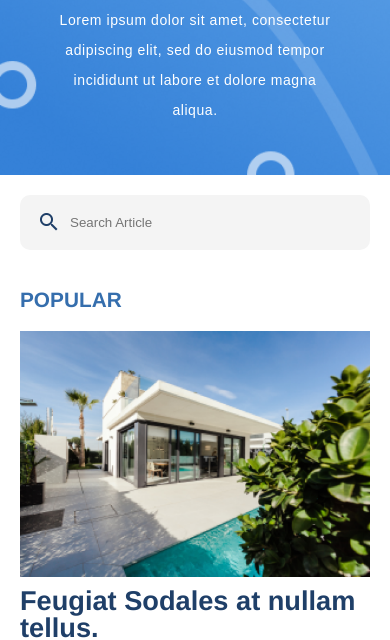
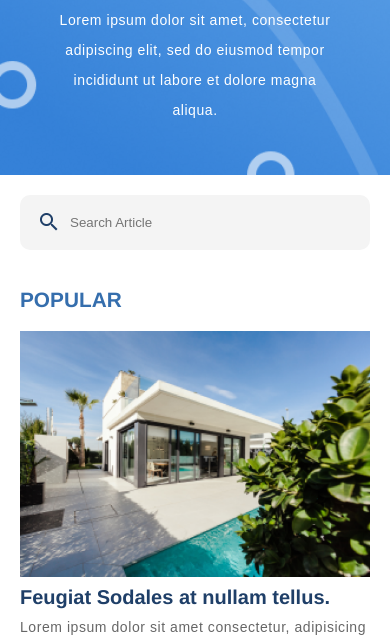
Before and after one commit to Dede1421/Hackaton-s6, a plain HTML site: page index.html in a window 390 px wide. Shown: the part 222-862 px from the top of the page. Drawn offline with Linux system fonts and the light colour scheme.

Commit message:
Se finalizó el RWD

```diff
--- a/styles/molecules/_article-f1.scss
+++ b/styles/molecules/_article-f1.scss
@@ -12,11 +12,10 @@
       .article-footer {
         padding-top: 10px;
       }
-
-      padding-right: 0px;
     }
 
     @include breakpoints(sm) {
+      padding-right: 0px;
       p {
         font-size: 14px;
       }
@@ -46,6 +45,10 @@
     @include breakpoints(sm) {
       padding: 10px 0px 10px;
     }
+
+    @include breakpoints(xsm) {
+      font-size: 20px;
+    }
   }
 
   @include breakpoints(sm) {
--- a/styles/molecules/_article-f2.scss
+++ b/styles/molecules/_article-f2.scss
@@ -10,10 +10,10 @@
   h2 {
     font-size: map-get($font-size, article-f2);
     line-height: map-get($line-height, popular);
+    padding: 10px 0px 10px;
 
     @include breakpoints(md) {
       font-size: 1.1rem;
-      padding: 10px 0px 10px;
     }
   }
 
```
Also changed, not shown: styles/main.css, 1 other file.
